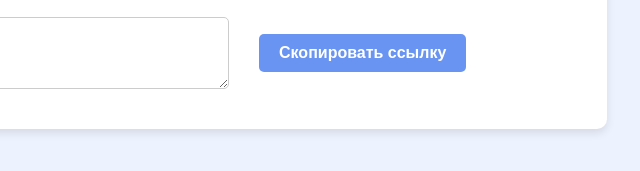
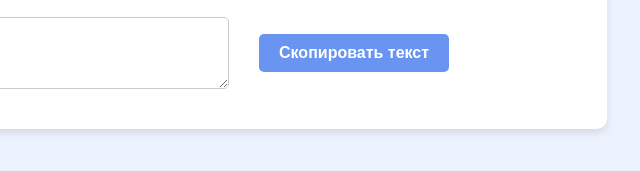
Before and after one commit to ma3shka/vitaly, a plain HTML site: page index.html in a window 1280 px wide. Shown: the part 525-696 px from the top of the page, 433-1073 px from the left. Drawn offline with Linux system fonts and the light colour scheme.

Commit message:
index.html

```diff
--- a/index.html
+++ b/index.html
@@ -327,7 +327,7 @@
         <div class="form-group">
             <div class="result">
                 <textarea id="generatedLink" readonly rows="3"></textarea>
-                <button class="btn copy-btn" id="copyBtn">Скопировать ссылку</button>
+                <button class="btn copy-btn" id="copyBtn">Скопировать текст</button>
             </div>
         </div>
     </div>
```
